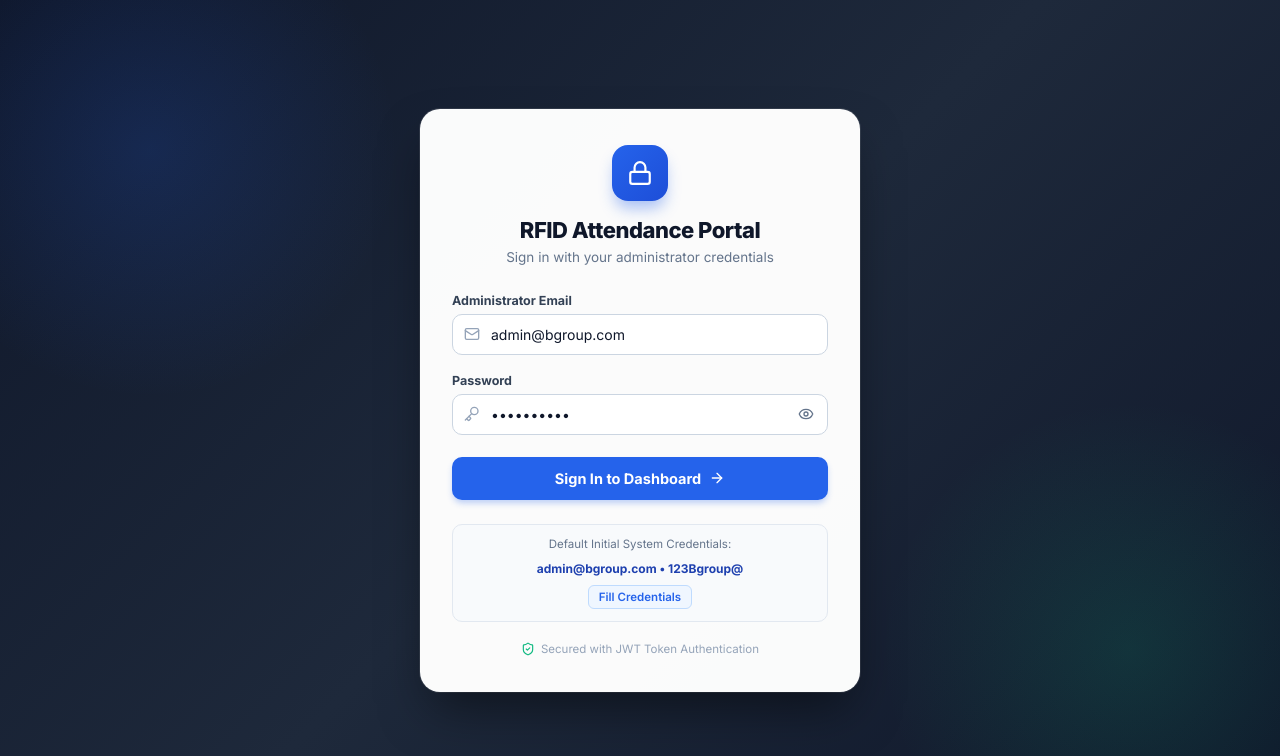
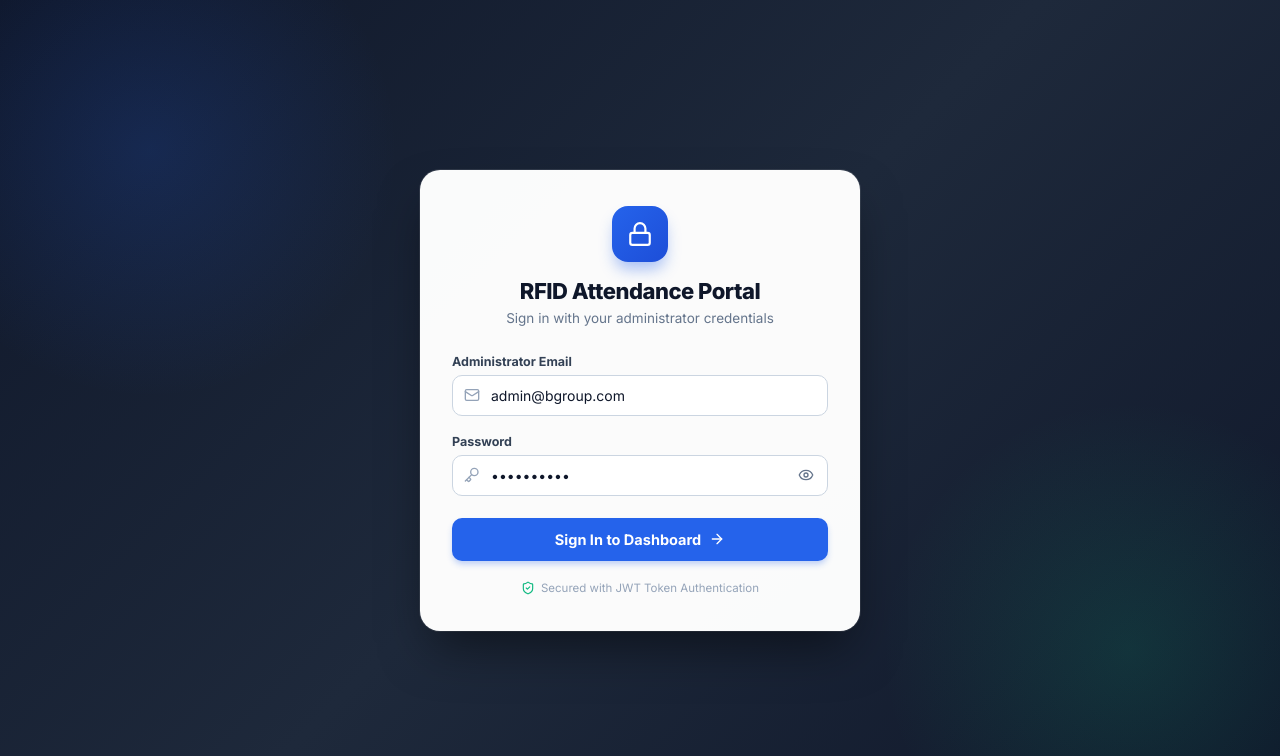
Before and after one commit to hrbaleja/rfid-attendance-ui, a React app: page / in a window 1280 px wide. Shown: the top 756 px of the page. Built offline with nearby package versions, Linux system fonts and the light colour scheme; no server answers; the HTML template or start-up script is replaced by a standard one.

Commit message:
feat: remove demo credentials and clear input fields in LoginView

```diff
--- a/src/components/LoginView.jsx
+++ b/src/components/LoginView.jsx
@@ -25,8 +25,8 @@ export default function LoginView() {
   };
 
   const handleFillDemo = () => {
-    setEmail('admin@bgroup.com');
-    setPassword('123Bgroup@');
+    setEmail('');
+    setPassword('');
     setError(null);
   };
 
@@ -236,41 +236,7 @@ export default function LoginView() {
           </button>
         </form>
 
-        {/* Demo Credentials Quick-Fill helper */}
-        <div
-          style={{
-            marginTop: '24px',
-            padding: '12px 14px',
-            backgroundColor: '#f8fafc',
-            border: '1px solid #e2e8f0',
-            borderRadius: '10px',
-            textAlign: 'center'
-          }}
-        >
-          <span style={{ fontSize: '11.5px', color: '#64748b', display: 'block', marginBottom: '6px' }}>
-            Default Initial System Credentials:
-          </span>
-          <code style={{ fontSize: '12px', fontWeight: '700', color: '#1e40af' }}>
-            admin@bgroup.com • 123Bgroup@
-          </code>
-          <div style={{ marginTop: '8px' }}>
-            <button
-              type="button"
-              onClick={handleFillDemo}
-              style={{
-                fontSize: '11.5px',
-                padding: '4px 10px',
-                backgroundColor: '#eff6ff',
-                color: '#2563eb',
-                borderRadius: '6px',
-                border: '1px solid #bfdbfe',
-                fontWeight: '600'
-              }}
-            >
-              Fill Credentials
-            </button>
-          </div>
-        </div>
+
 
         {/* Footer Security Badge */}
         <div
```
